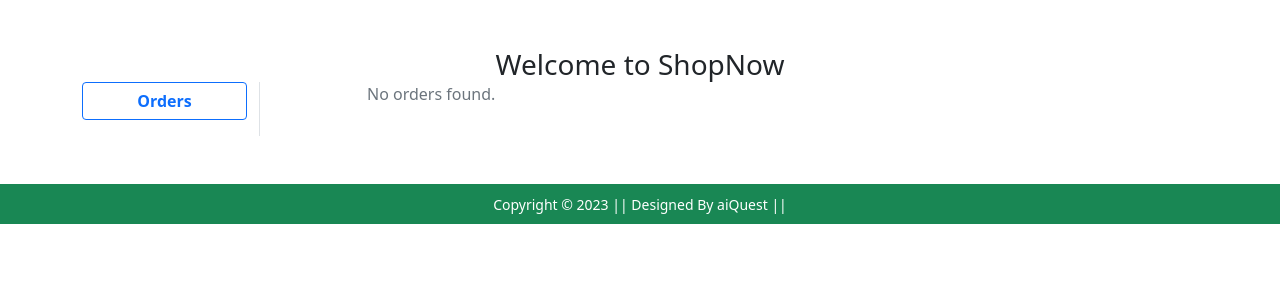
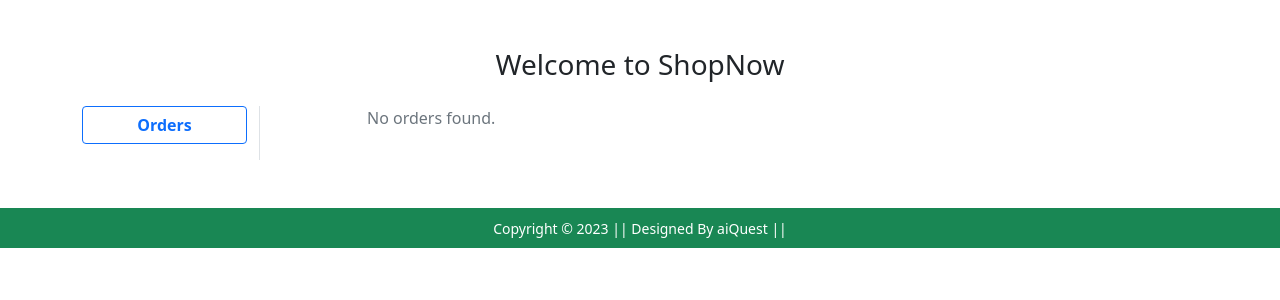
Before and after one commit to Shawon5030/ShopNow, a Django app: page /orders/ in a window 1280 px wide. Shown: the part 56-356 px from the top of the page. Run offline with Django 4.2, Linux system fonts and the light colour scheme; a user stored in the database is signed in; data comes from the database, SQL or seed files in the repository; some libraries are stand-ins or nearby versions.

Commit message:
Shawon-commit-number-56

```diff
--- a/Shop/templates/Shop/orders.html
+++ b/Shop/templates/Shop/orders.html
@@ -4,7 +4,7 @@
 
 {% block main-content %}
 <div class="container my-5">
-    <h3 class="text-center m-auto">Welcome to ShopNow</h3>
+    <h3 class="text-center mb-4 d-block ml-2">Welcome to ShopNow</h3>
     <div class="row">
         <!-- Sidebar for Orders Link -->
         <div class="col-sm-2 border-end">
```
